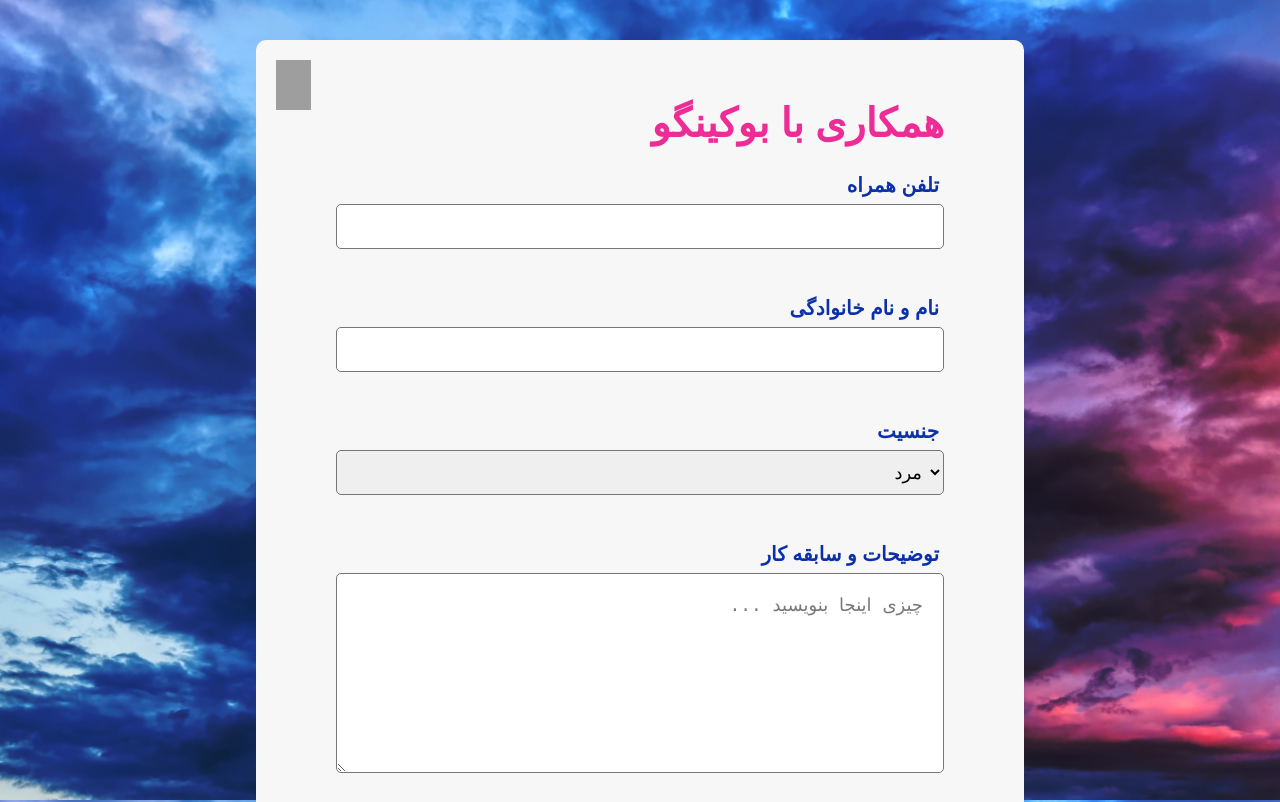
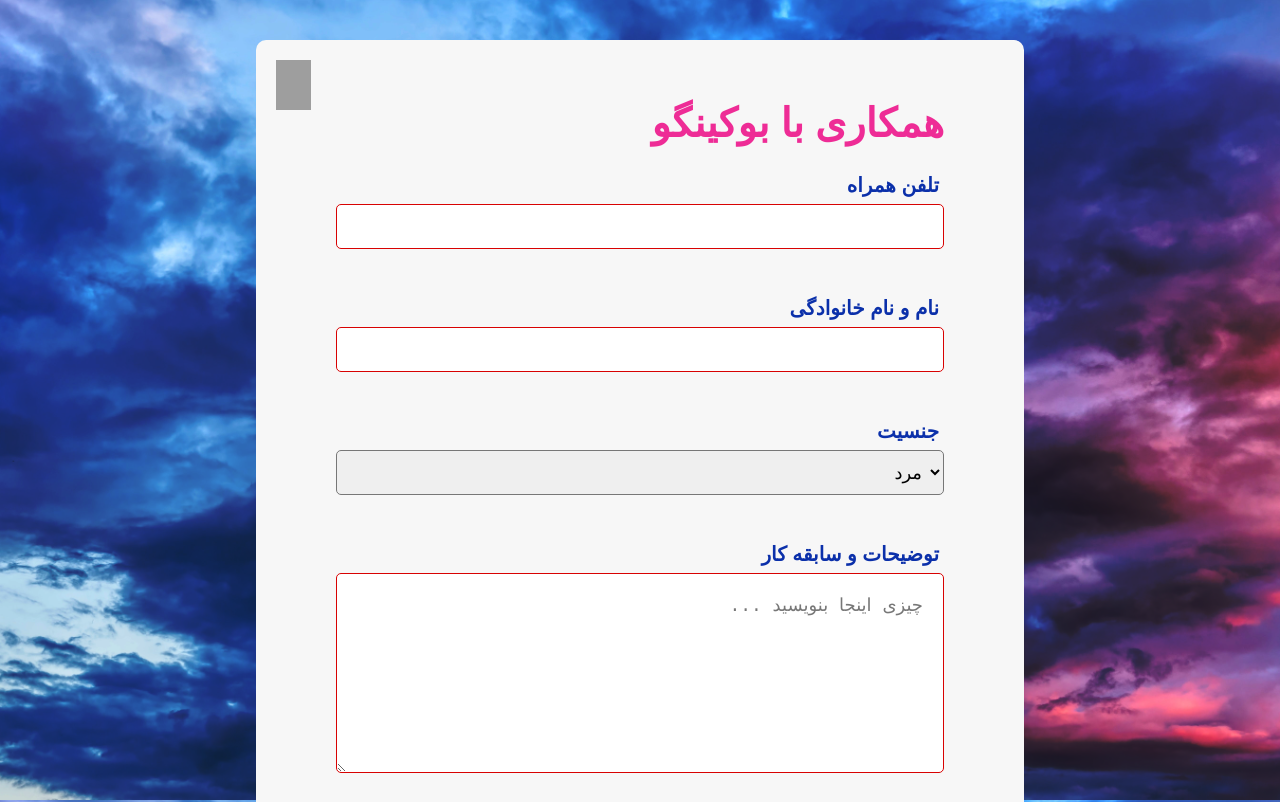
Before and after one commit to Kiarash-ip/team-project, a React (Create React App) app: page / in a window 1280 px wide. Shown: the top 802 px of the page. Built offline with nearby package versions, Linux system fonts and the light colour scheme; grey boxes are pictures that could not be loaded.

Commit message:
react-toastify added to project

```diff
--- a/package.json
+++ b/package.json
@@ -10,6 +10,7 @@
     "react": "^17.0.2",
     "react-dom": "^17.0.2",
     "react-scripts": "5.0.0",
+    "react-toastify": "^8.2.0",
     "sass-loader": "^12.6.0",
     "web-vitals": "^2.1.4"
   },
--- a/src/components/Collaboration.js
+++ b/src/components/Collaboration.js
@@ -1,5 +1,7 @@
 import React, { useEffect, useState } from "react";
-import { validate } from "../helper/functions";
+import { validate, notify } from "../helper/functions";
+import { ToastContainer } from "react-toastify";
+import "react-toastify/dist/ReactToastify.css";
 
 export default function Collaboration() {
   const [data, setData] = useState({
@@ -20,21 +22,14 @@
 
   useEffect(() => {
     setErrors(validate(data));
-    console.log(errors);
+    console.log(data);
   }, [data]);
 
-  return (
-    <div className="collab">
-      <img
-        className="collab__logo"
-        src="https://bookingo.tech/pics/logo.png"
-        alt="logo"
-      />
-      <h2>همکاری با بوکینگو</h2>
-      <form
-        className="collab__form"
-        onSubmit={(e) => {
+  const submitHandler = (e) => {
     e.preventDefault();
+    if (Object.keys(errors).length) {
+      notify("Fill out the form", "failed");
+    } else {
       setData({
         fullName: "",
         phoneNumber: "",
@@ -44,8 +39,20 @@
         location: "isfahan",
         description: "",
       });
-        }}
-      >
+      notify("Sent!", "success");
+    }
+  };
+
+  return (
+    <>
+      <div className="collab">
+        <img
+          className="collab__logo"
+          src="https://bookingo.tech/pics/logo.png"
+          alt="logo"
+        />
+        <h2>همکاری با بوکینگو</h2>
+        <form className="collab__form" onSubmit={submitHandler}>
           <div className="collab__items">
             <label>تلفن همراه</label>
             <input
@@ -66,6 +73,9 @@
           <div className="collab__items">
             <label>نام و نام خانوادگی</label>
             <input
+              className={
+                errors.fullName ? "input__uncompleted" : "input__completed"
+              }
               value={data.fullName}
               dir="rtl"
               type="text"
@@ -97,6 +107,7 @@
           <div className="collab__items">
             <label>سن</label>
             <input
+              className={errors.age ? "input__uncompleted" : "input__completed"}
               value={data.age}
               dir="rtl"
               type="number"
@@ -145,6 +156,11 @@
           <div className="collab__textArea">
             <label>توضیحات و سابقه کار</label>
             <textarea
+              className={
+                errors.description
+                  ? "textArea__uncompleted"
+                  : "textArea__completed"
+              }
               value={data.description}
               dir="rtl"
               name="description"
@@ -160,24 +176,12 @@
         </form>
         <div className="collab__buttons">
           <button className="back">بازگشت به صفحه اصلی</button>
-        <button
-          className="send"
-          type="submit"
-          onClick={() => {
-            setData({
-              fullName: "",
-              phoneNumber: "",
-              age: "",
-              sex: "male",
-              status: "married",
-              location: "isfahan",
-              description: "",
-            });
-          }}
-        >
+          <button className="send" type="submit" onClick={submitHandler}>
             ارسال
           </button>
         </div>
       </div>
+      <ToastContainer />
+    </>
   );
 }
--- a/src/helper/functions.js
+++ b/src/helper/functions.js
@@ -1,3 +1,5 @@
+import { toast } from "react-toastify";
+
 export const validate = function (data) {
   const errors = {};
 
@@ -27,3 +29,11 @@
 
   return errors;
 };
+
+export const notify = (message, type) => {
+  if (type === "success") {
+    toast.success(message);
+  } else {
+    toast.error(message);
+  }
+};
--- a/src/scss/_collab.scss
+++ b/src/scss/_collab.scss
@@ -44,26 +44,6 @@
       color: darken($color-primary, 10%);
     }
 
-    input {
-      width: 100%;
-      height: 4.5rem;
-      outline: none;
-      border: 1px solid #777;
-      padding: 1rem;
-      transition: all 0.3s ease;
-      font-size: 1.8rem;
-      color: #333;
-      font-weight: bold;
-      border-radius: 5px;
-
-      &:focus {
-        border: 1px solid $color-primary;
-        background-color: #fff;
-        box-shadow: rgba(50, 50, 93, 0.25) 0px 2px 5px -1px,
-          rgba(0, 0, 0, 0.3) 0px 1px 3px -1px;
-      }
-    }
-
     select {
       width: 100%;
       height: 4.5rem;
@@ -88,30 +68,6 @@
     grid-row: 4 / span 1;
     grid-column: 1 / -1;
     width: 100%;
-
-    textarea {
-      width: 100%;
-      height: 20rem;
-      margin-left: auto;
-      font-size: 1.8rem;
-      padding: 2rem;
-      border: 1px solid #777;
-      border-radius: 5px;
-      transition: all 0.3s ease;
-
-      &::placeholder {
-        color: #777;
-        text-align: right;
-      }
-
-      &:focus {
-        outline: none;
-        border: 1px solid $color-primary;
-        box-shadow: rgba(50, 50, 93, 0.25) 0px 2px 5px -1px,
-          rgba(0, 0, 0, 0.3) 0px 1px 3px -1px;
-        background-color: #fff;
-      }
-    }
   }
 
   &__buttons {
@@ -156,6 +112,56 @@
   }
 }
 
+.textArea__completed {
+  width: 100%;
+  height: 20rem;
+  margin-left: auto;
+  font-size: 1.8rem;
+  padding: 2rem;
+  border: 1px solid #777;
+  border-radius: 5px;
+  transition: all 0.3s ease;
+
+  &::placeholder {
+    color: #777;
+    text-align: right;
+  }
+
+  &:focus {
+    outline: none;
+    border: 1px solid $color-primary;
+    box-shadow: rgba(50, 50, 93, 0.25) 0px 2px 5px -1px,
+      rgba(0, 0, 0, 0.3) 0px 1px 3px -1px;
+    background-color: #fff;
+  }
+}
+
+.textArea__uncompleted {
+  @extend .textArea__completed;
+  border-color: rgb(216, 2, 2);
+}
+
+.input__completed {
+  width: 100%;
+  height: 4.5rem;
+  outline: none;
+  border: 1px solid #777;
+  padding: 1rem;
+  transition: all 0.3s ease;
+  font-size: 1.8rem;
+  color: #333;
+  font-weight: bold;
+  border-radius: 5px;
+
+  &:focus {
+    border: 1px solid $color-primary;
+    background-color: #fff;
+    box-shadow: rgba(50, 50, 93, 0.25) 0px 2px 5px -1px,
+      rgba(0, 0, 0, 0.3) 0px 1px 3px -1px;
+  }
+}
+
 .input__uncompleted {
-  border: 1px solid red;
+  @extend .input__completed;
+  border-color: rgb(216, 2, 2);
 }
```
Also changed, not shown: 1 other file (tests, documents, lock files or other folders). Lines whose indentation alone changed are shown as unchanged.
